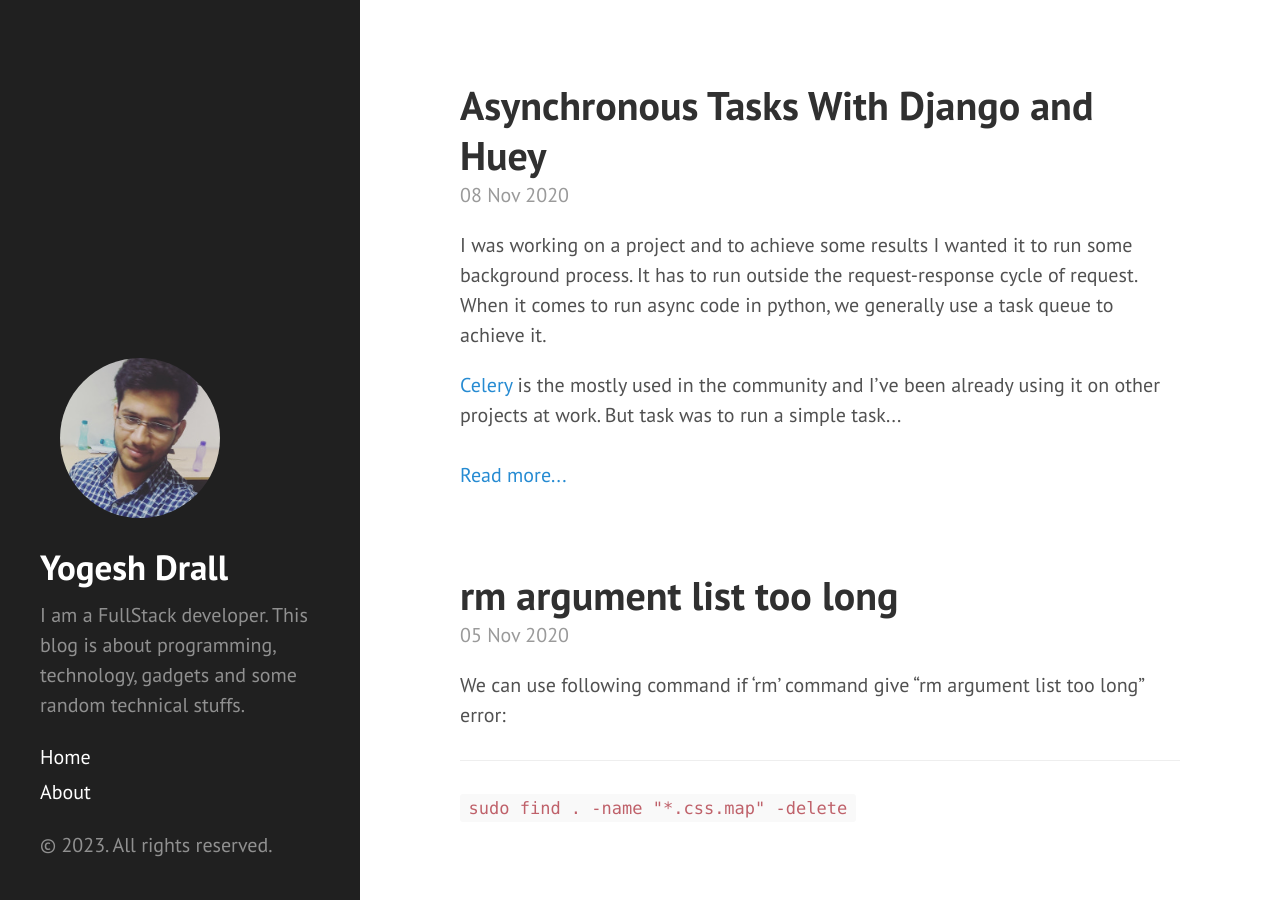
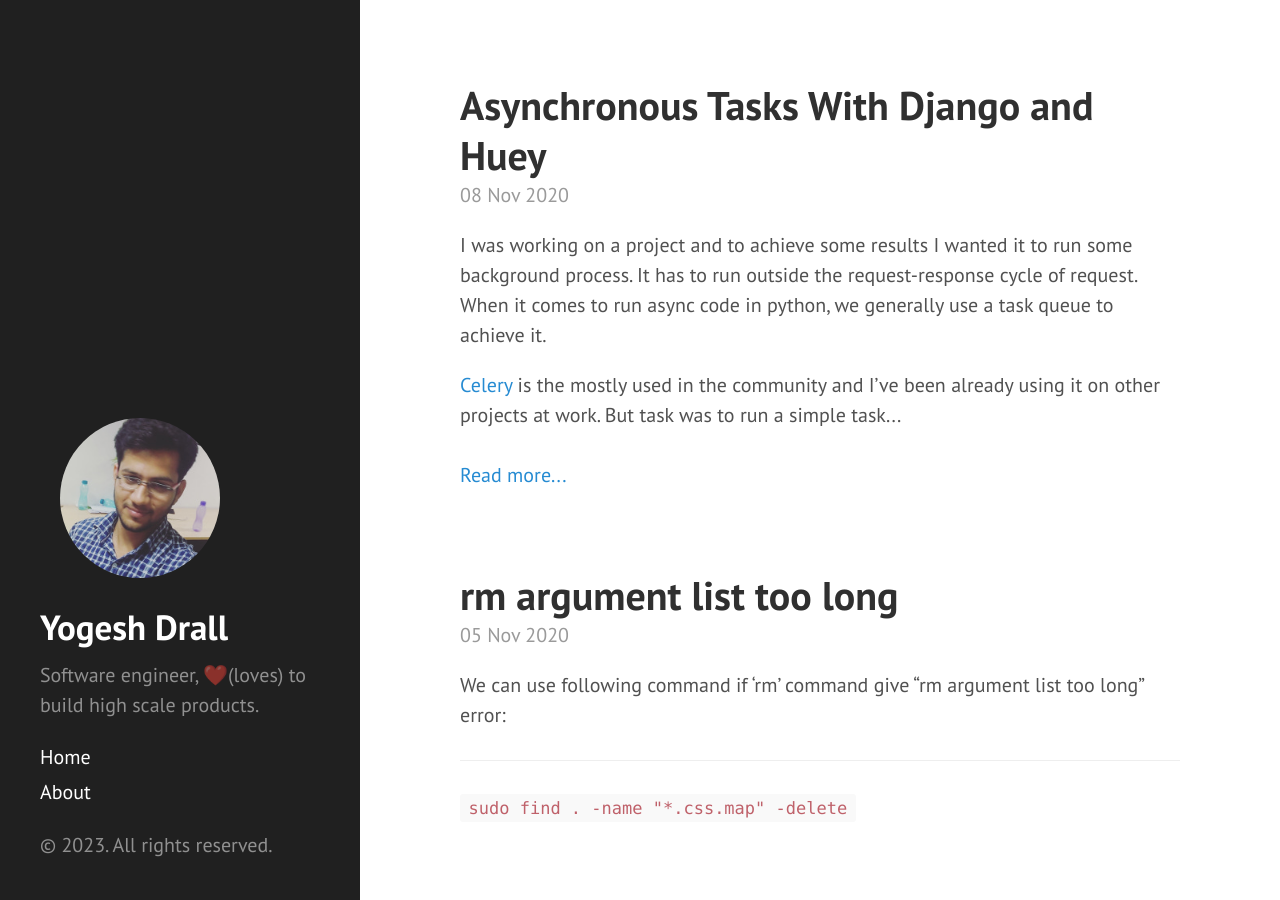
Before and after one commit to YDrall/ydrall.github.io, a Jekyll site: the page built from index.html, in a window 1280 px wide and 900 px high. Built offline with Jekyll 4.4.1, drawn with Linux system fonts in a browser that asks for light colours; the list of posts is cut into pages by our own code.

Commit message:
Updated meta data

```diff
--- a/_config.yml
+++ b/_config.yml
@@ -9,13 +9,13 @@ permalink:        pretty
 # Setup
 title:            'Yogesh Drall'
 tagline:          'Personal Blog'
-description:      'I am a FullStack developer. This blog is about programming, technology, gadgets and some random technical stuffs.'
-url:              http://ydrall.ml
+description:      'Software engineer, ❤️(loves) to build high scale products.'
+url:              https://www.yogeshdrall.in
 baseurl:          '/'
 
 author:
   name:           'Yogesh Drall'
-  url:            https://twitter.com/yogeshdrall
+  url:            https://www.yogeshdrall.in
 
 paginate:         5
 
```
